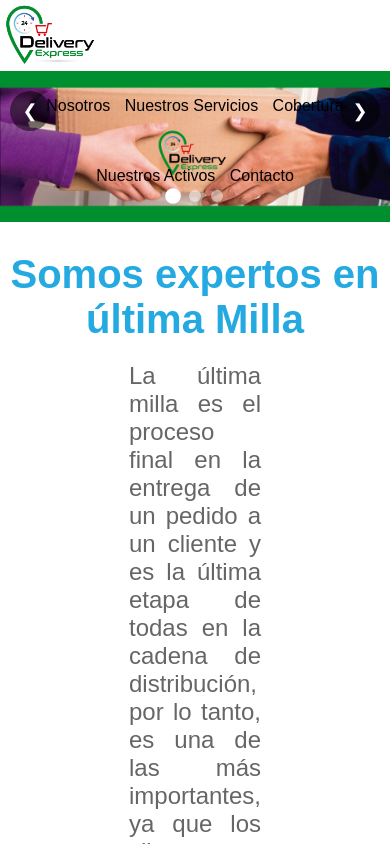
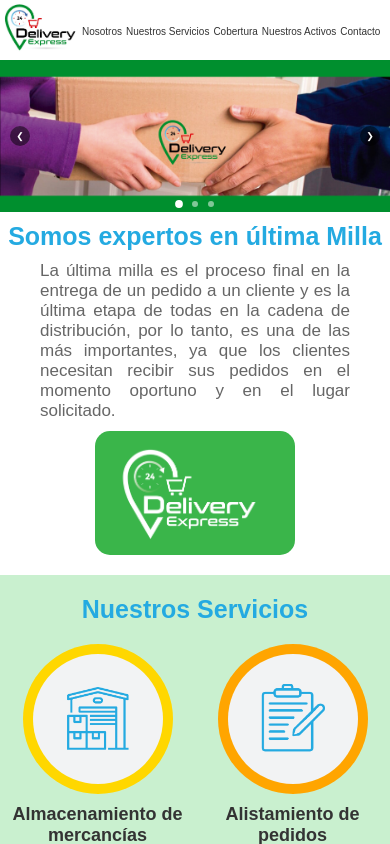
Before and after one commit to JuanObando02/Proyecto-MovilWeb, a plain HTML site: page index.html in a window 390 px wide. Drawn offline with Linux system fonts and the light colour scheme.

Commit message:
Modificaciones del header y modificando parametros para hacer la web responsive hasta seccion cobertura

```diff
--- a/css/Style.css
+++ b/css/Style.css
@@ -19,30 +19,25 @@ body{
 }
 
 header{
-    background-color: #fff;
-    position: fixed;
-    width: 100%;
-    height: 71px;
-    z-index: 1000;
-}
-header img{
-    float: left;
+    display: flex;
+    align-items:center;
+    justify-content: left;
+    background-color: #ffffff;
+    padding: 10px;
+    gap: 20px;
+
 }
 
-nav{
-    background-color: antiquewhite;
-    margin: 0 auto;
-    width: auto;
-    height: auto;
+header a img{
+    margin-right: auto;
 }
 
 nav ul{
-    float: left;
     list-style: none;
-    text-align: center;
-    vertical-align: top;
-    margin: 0 10px;
+    margin: 0;
     padding: 0;
+    display: flex; /* Coloca los elementos en línea */
+    gap: 10px;
 }
 
 nav li{
@@ -51,12 +46,11 @@ nav li{
     display: inline;
 }
 
-nav li a{
-    font-size: 1em;
+nav ul li a{
     text-decoration: none;
-    line-height: 70px;
-    padding: 5px 5px;
-    color: #000000 ;
+    padding: 10px 15px;
+    border-radius: 5px;
+    color: #333;
 
 }
 
@@ -85,7 +79,6 @@ nav li a:hover{
     position: relative;
     width: 100%; /* Asegura que ocupa el ancho completo */
     height: auto; /* Ajusta según el contenido */
-    padding-top: 71px; /* Evita que el header lo cubra */
     overflow: hidden;
     background-color: #f5f5f5; /* Fondo para evitar cortes visuales */
 
@@ -570,10 +563,73 @@ nav li a:hover{
         grid-template-columns: repeat(2, 1fr); /* Cambia a dos columnas */
         gap: 20px;
     }
+
 }
 
 @media (max-width: 480px) {
     .services-container {
-        grid-template-columns: 1fr; /* Una sola columna */
+        grid-template-columns: repeat(2, 1fr);
     }
+
+    nav ul li a {
+        font-size: 10px;
+        margin: 0;
+        padding: 2px;
+        justify-content: center;
+        align-items: center;
+    }
+
+    header {
+        gap: 0px;
+        padding: 0px;
+    }
+    header nav ul {
+       gap: 0px;
+    }
+    header a img {
+        width:80px;
+    }
+    .carrusel-btn {
+        width: 20px;
+        height: 20px;
+        font-size: 9px;
+    }
+    .carrusel-indicators {
+        bottom: 5px;
+    }
+    .indicator {
+        width: 6px;
+        height: 6px;
+    }
+    .ultima-milla-section h2{
+        padding-top: 10px;
+        font-size: 25px;
+    }
+    .ultima-milla-section p {
+        padding: 10px 40px;
+        font-size: 17px;
+    }
+    .ultima-milla-section img{
+        width: 200px;
+    }
+
+    .services-section {
+        padding: 20px 10px;
+    }
+    .services-section h2{
+        font-size: 25px;
+    }
+    .service h3{
+        font-size: 18px;
+    }
+    .cobertura-section img {
+        width: 350px;
+    }
+    .cobertura-section h2 {
+        font-size: 25px;
+        padding-top: 10px;
+        margin-bottom: 10px;
+    }
+
+
 }
--- a/index.html
+++ b/index.html
@@ -9,8 +9,8 @@
 </head>
 <body>
     <header>
+        <a href="index1.html"><img src="/img/header.jpg" alt="" width="100"></a>
         <nav>
-            <a href="index1.html"><img src="/img/header.jpg" alt="" width="100"></a>
                 <ul>
                     <li><a href="#nosotros">Nosotros</a></li>
                     <li><a href="#servicios">Nuestros Servicios</a></li>
```
Lines whose indentation alone changed are shown as unchanged.
